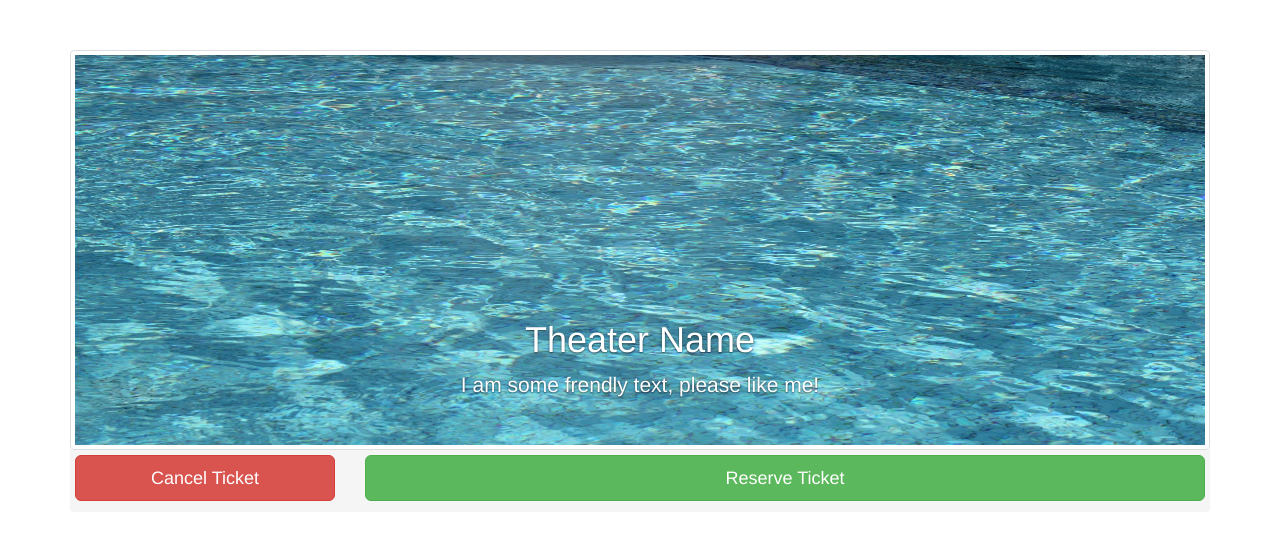
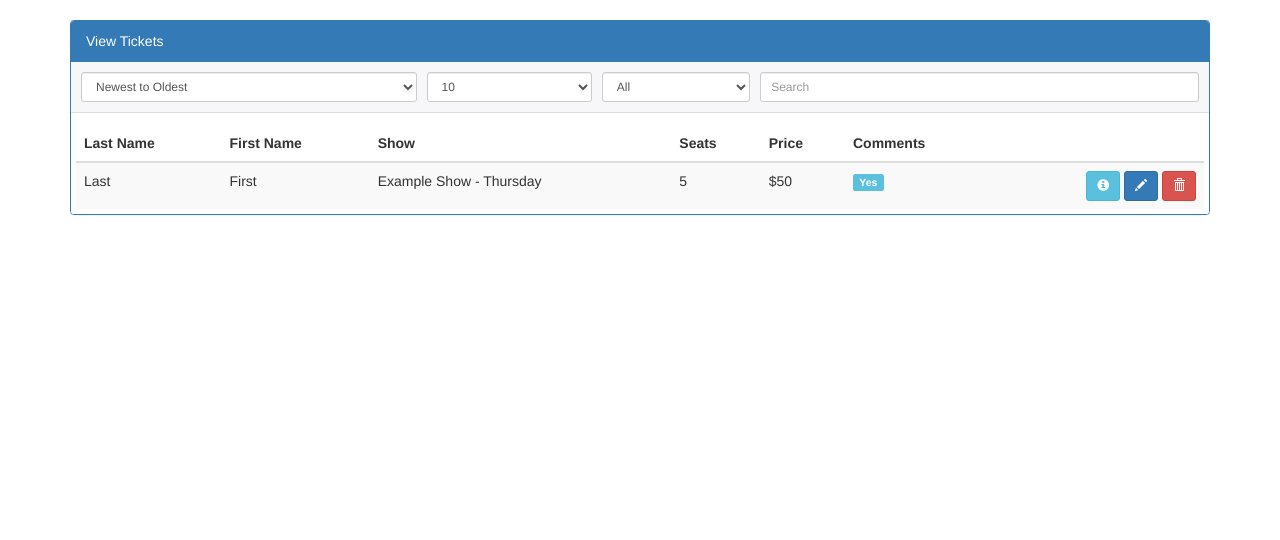
Before and after one commit to andrewregan/ticket-tracker, a PHP site: page /view/index.php in a window 1280 px wide. Shown: the part 51-591 px from the top of the page. Run offline with PHP 8.4, Linux system fonts and the light colour scheme.

Commit message:
Create mock up for view tickets page
Fix #1

```diff
--- /dev/null
+++ b/public_html/css/view.css
@@ -0,0 +1,18 @@
+.panel-body {
+  padding: 5px;
+  background: #f7f7f9;
+}
+
+.panel-footer {
+  padding: 5px;
+  padding-top: 12px;
+  background: white;
+}
+
+.form-group {
+  margin-bottom: 0px;
+}
+
+.table {
+  margin-bottom: 0px;
+}
--- a/public_html/index.php
+++ b/public_html/index.php
@@ -1,5 +1,5 @@
 <?php
-    include(dirname(__FILE__) . '/../resources/prepend.php');
+include(dirname(__FILE__) . '/../resources/prepend.php');
 ?>
 <!doctype html>
 <html lang="en-us">
--- a/public_html/login/index.php
+++ b/public_html/login/index.php
@@ -1,5 +1,5 @@
 <?php
-    include(dirname(__FILE__) . '/../../resources/prepend.php');
+include(dirname(__FILE__) . '/../../resources/prepend.php');
 ?>
 <!doctype html>
 <html lang="en-us">
--- a/public_html/settings/index.php
+++ b/public_html/settings/index.php
@@ -1,5 +1,5 @@
 <?php
-    include(dirname(__FILE__) . '/../../resources/prepend.php');
+include(dirname(__FILE__) . '/../../resources/prepend.php');
 ?>
 <!doctype html>
 <html lang="en-us">
@@ -11,7 +11,7 @@
 
     <!-- CSS dependencies -->
     <link href="../css/bootstrap.min.css" rel="stylesheet">
-    <link href="../css/default.css" rel="stylesheet">
+    <link href="../css/settings.css" rel="stylesheet">
   </head>
   <body>
     <?php include(dirname(__FILE__) . '/../../resources/navbar.php'); ?>
@@ -114,6 +114,6 @@
     <script src="../js/jquery.min.js"></script>
     <script src="../js/bootstrap.min.js"></script>
     <script src="../js/bootstrap-notify.min.js"></script>
-    <script src="../js/login.js"></script>
+    <script src="../js/settings.js"></script>
   </body>
 </html>
--- /dev/null
+++ b/public_html/view/index.php
@@ -0,0 +1,102 @@
+<?php
+include(dirname(__FILE__) . '/../../resources/prepend.php');
+?>
+<!doctype html>
+<html lang="en-us">
+  <head>
+    <meta charset="UTF-8">
+    <meta name="viewport" content="width=device-width, initial-scale=1">
+
+    <title>Ticket Tracker</title>
+
+    <!-- CSS dependencies -->
+    <link href="../css/bootstrap.min.css" rel="stylesheet">
+    <link href="../css/view.css" rel="stylesheet">
+  </head>
+  <body>
+    <?php include(dirname(__FILE__) . '/../../resources/navbar.php'); ?>
+
+    <div class="container" id="content">
+      <div class="panel panel-primary">
+        <div class="panel-heading">View Tickets</div>
+        <div class="panel-body">
+          <table class="table table-condensed">
+            <thead>
+              <tr>
+                <td>
+                  <div class="form-group form-group-sm">
+                    <select class="form-control" id="showSortBy">
+                      <option>Newest to Oldest</option>
+                      <option>Oldest to Newest</option>
+                      <option>Fist Name</option>
+                      <option>Last Name</option>
+                    </select>
+                  </div>
+                </td>
+                <td>
+                  <div class="form-group form-group-sm">
+                    <select class="form-control" id="showNumber">
+                      <option>10</option>
+                      <option>25</option>
+                      <option>50</option>
+                      <option>100</option>
+                    </select>
+                  </div>
+                </td>
+                <td>
+                  <div class="form-group form-group-sm">
+                    <select class="form-control" id="showName">
+                      <option>All</option>
+                    </select>
+                  </div>
+                </td>
+                <td>
+                  <div class="form-group form-group-sm">
+                    <input class="form-control" id="showSearch" type="text" placeholder="Search">
+                  </div>
+                </td>
+              </tr>
+            </thead>
+          </table>
+        </div>
+        <div class="panel-footer">
+          <table class="table table-striped">
+            <thead>
+              <tr>
+                <th>Last Name</th>
+                <th>First Name</th>
+                <th>Show</th>
+                <th>Seats</th>
+                <th>Price</th>
+                <th>Comments</th>
+                <th></th>
+              </tr>
+            </thead>
+            <tbody>
+              <tr>
+                <td>Last</td>
+                <td>First</td>
+                <td>Example Show - Thursday</td>
+                <td>5</td>
+                <td>$50</td>
+                <td><span class="label label-info">Yes</span></td>
+                <td>
+                  <div class="pull-right">
+                    <a class="btn btn-sm btn-info"><span class="glyphicon glyphicon-info-sign" aria-hidden="true"></span></a>
+                    <a class="btn btn-sm btn-primary"><span class="glyphicon glyphicon-pencil" aria-hidden="true"></span></a>
+                    <a class="btn btn-sm btn-danger"><span class="glyphicon glyphicon-trash" aria-hidden="true"></span></a>
+                  </div>
+                </td>
+              </tr>
+            </tbody>
+          </table>
+        </div>
+      </div>
+    </div>
+
+    <script src="../js/jquery.min.js"></script>
+    <script src="../js/bootstrap.min.js"></script>
+    <script src="../js/bootstrap-notify.min.js"></script>
+    <script src="../js/view.js"></script>
+  </body>
+</html>
```
Also changed, not shown: public_html/css/settings.css (added), public_html/js/settings.js (added), public_html/js/view.js (added).
